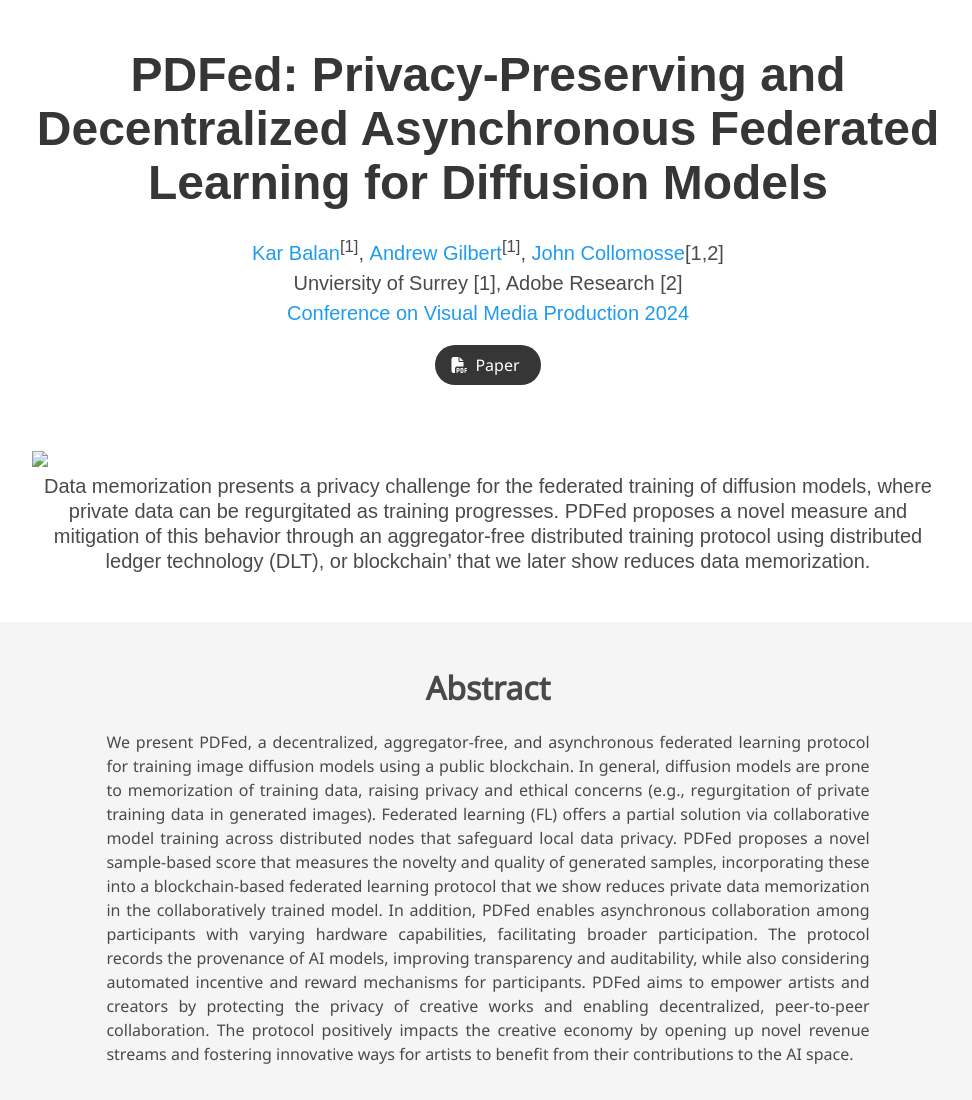
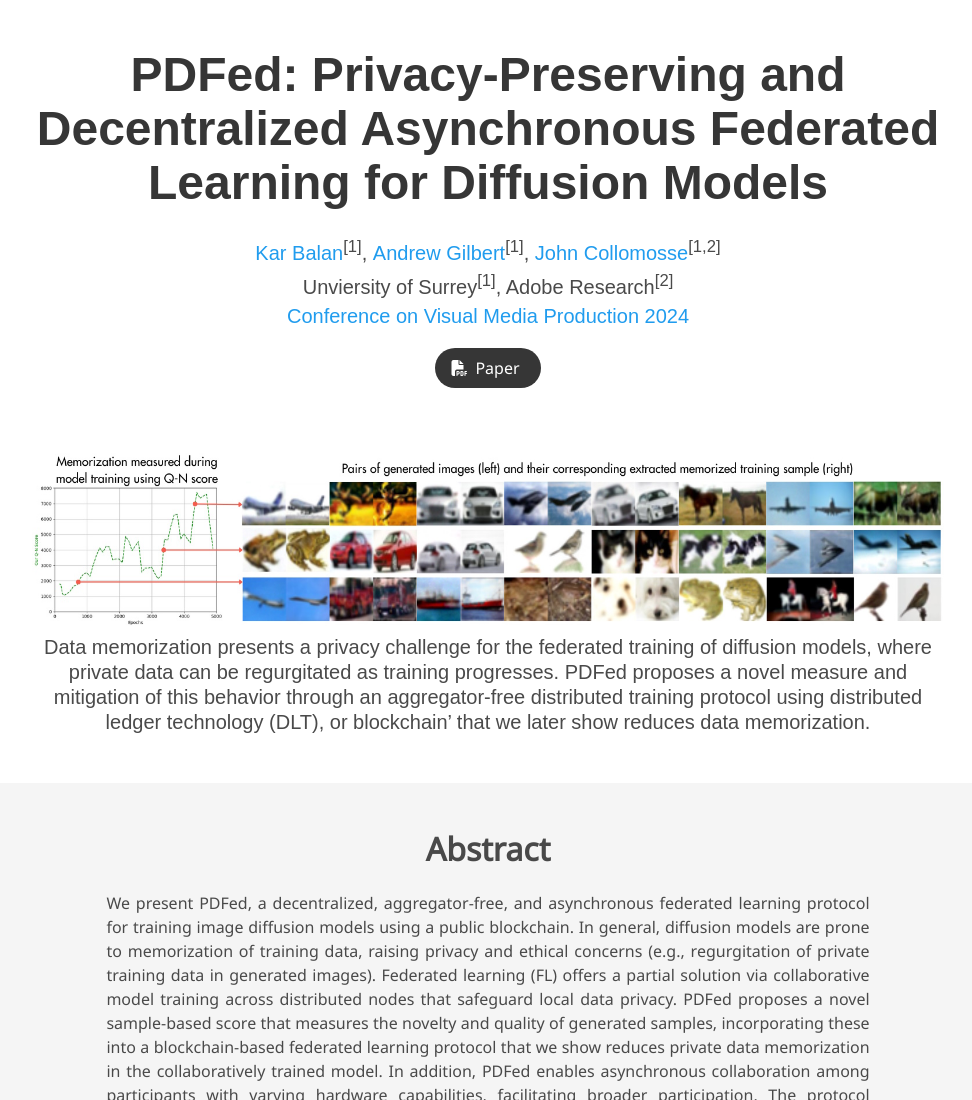
Before and after one commit to andrewjohngilbert/PDFed, a plain HTML site: page index.html in a window 1280 px wide. Shown: the top 1100 px of the page, without its empty margins (152-1124 px from the left). Drawn offline with nearby package versions, Linux system fonts and the light colour scheme; some icons are missing; a web font is replaced by a local one.

Commit message:
Update index.html

```diff
--- a/index.html
+++ b/index.html
@@ -70,12 +70,12 @@
                   <span class="author-block">
                     <a href="https://andrewjohngilbert.github.io/" target="_blank">Andrew Gilbert</a><sup>[1]</sup>,</span>
                   <span class="author-block">
-                    <a href="http://personal.ee.surrey.ac.uk/Personal/J.Collomosse/" target="_blank">John Collomosse</a>[1,2]
+                    <a href="http://personal.ee.surrey.ac.uk/Personal/J.Collomosse/" target="_blank">John Collomosse</a><sup>[1,2]</sup>
                   </span>
                   </div>
 
                   <div class="is-size-5 publication-authors">
-                    <span class="author-block">Unviersity of Surrey [1], Adobe Research [2]<br><a href="https://www.cvmp-conference.org/2024/" target="_blank">Conference on Visual Media Production 2024</a></span>
+                    <span class="author-block">Unviersity of Surrey<sup>[1]</sup>, Adobe Research<sup>[2]</sup><br><a href="https://www.cvmp-conference.org/2024/" target="_blank">Conference on Visual Media Production 2024</a></span>
 
                   </div>
 
@@ -134,7 +134,7 @@
 <section class="hero teaser">
   <div class="container is-max-desktop">
     <div class="hero-body">
-      <img src="assets/PDFed_TeaserWide.jpg.jpg">
+      <img src="assets/PDFed_TeaserWide.jpg">
       <h2 class="subtitle has-text-centered">
         Data memorization presents a privacy challenge for the federated training of diffusion models, where private data can be regurgitated as training progresses. PDFed proposes a novel measure and mitigation of this behavior through an aggregator-free distributed training protocol using distributed ledger technology (DLT), or blockchain’ that we later show reduces data memorization.
       </h2>
```
